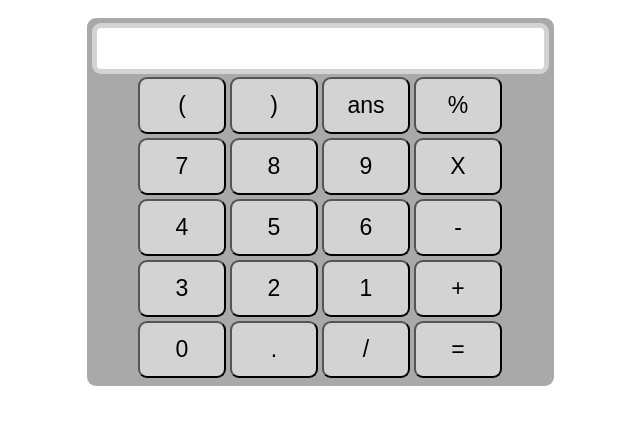
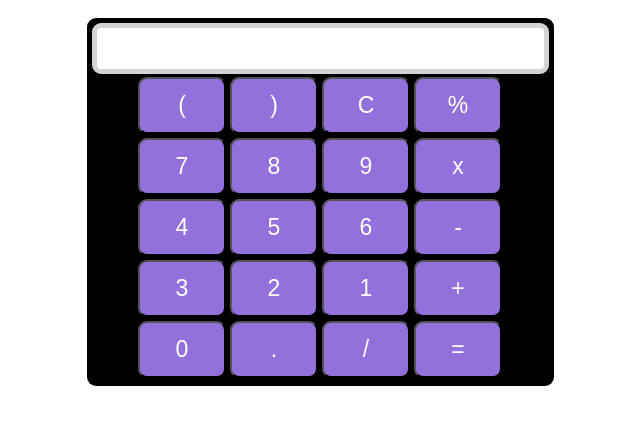
Before and after one commit to mkharwade/oibsip_task3, a plain HTML site: page index.html in a window 1280 px wide. Shown: the part 140-564 px from the top of the page, without its empty margins (320-960 px from the left). Drawn offline with Linux system fonts and the light colour scheme.

Commit message:
first commit

```diff
--- a/index.html
+++ b/index.html
@@ -18,14 +18,14 @@
                 <tr>
                     <td><button>(</button></td>
                     <td><button>)</button></td>
-                    <td><button>ans</button></td>
+                    <td><button>C</button></td>
                     <td><button>%</button></td>
                 </tr>
                 <tr>
                     <td><button>7</button></td>
                     <td><button>8</button></td>
                     <td><button>9</button></td>
-                    <td><button>X</button></td>
+                    <td><button>x</button></td>
                 </tr>
                 <tr>
                     <td><button>4</button></td>
--- a/index.js
+++ b/index.js
@@ -5,12 +5,12 @@ for(item of buttons){
   item.addEventListener('click',(e)=>{
     buttonText= e.target.innerText;
     console.log('Button text is', buttonText);
-    if(buttonText=='X'){
+    if(buttonText=='x'){
       buttonText='*';
       screenValue += buttonText;
       screen.value = screenValue;
     }
-    else if(buttonText == 'ans'){
+    else if(buttonText == 'C'){
       screenValue = " ";
       screen.value = screenValue;
     }
--- a/style3.css
+++ b/style3.css
@@ -17,9 +17,18 @@ input{
 button{
     font-size: 23px;
     height: 57px;
-    background:lightgrey;
+    background:mediumpurple;
     width: 88px;
     border-radius: 9px;
+    color: white;
+}
+
+button:hover, button.focus{
+    animation: button 1s;
+    box-shadow: 0 0 0 2rem rgba(#fff 0);
+}
+@keyframes button{
+    0% {box-shadow: 0 0 0 var(--hover);}
 }
 
 .body{
@@ -29,7 +38,7 @@ button{
 }
 
 .calculator{
-    background-color: darkgray;
+    background-color: black;
     padding: 5px;
     border-radius: 9px;
     display: inline-block;
```
